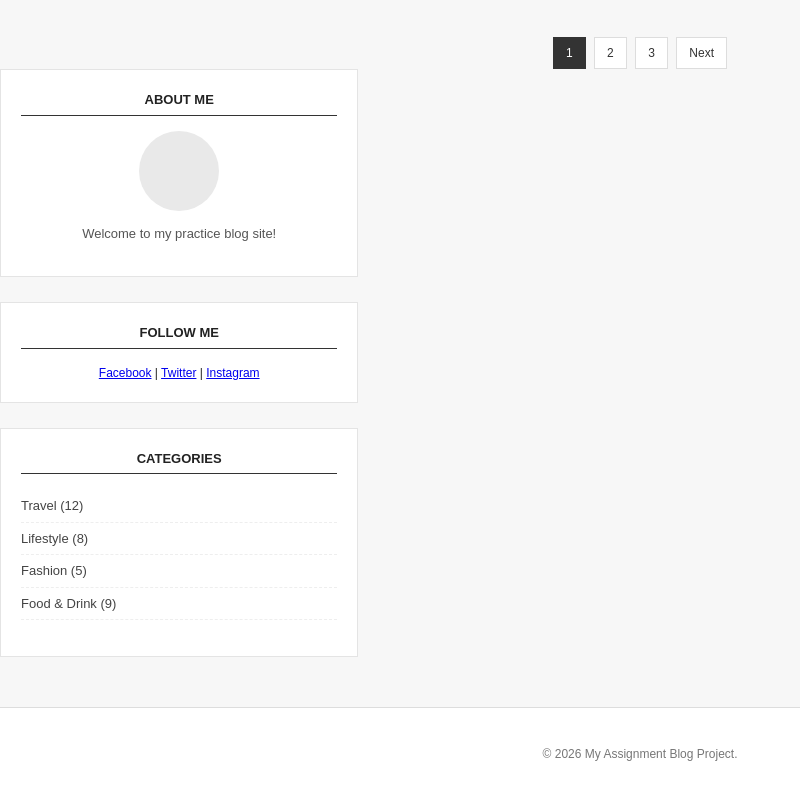
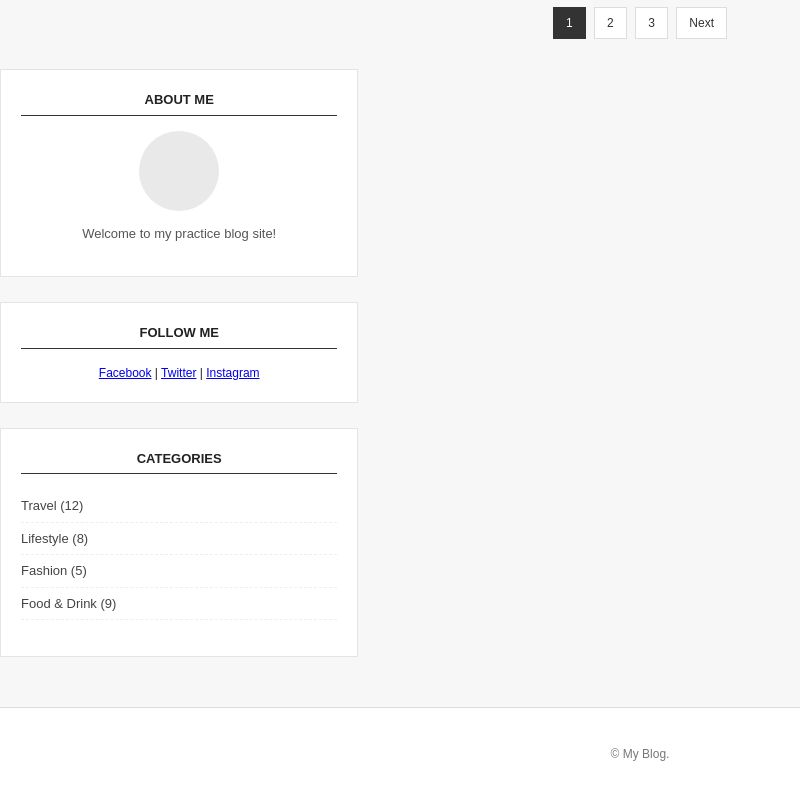
Before and after one commit to aajesh-tech/blog-task, a plain HTML site: page index.html in a window 1280 px wide. Shown: the part 2195-2995 px from the top of the page, without its empty margins (0-800 px from the left). Drawn offline with Linux system fonts and the light colour scheme.

Commit message:
Update index.html

```diff
--- a/index.html
+++ b/index.html
@@ -51,7 +51,6 @@
     <div class="right-column">
         </div>
 
-    </div>
                 </div>
 
                 <div class="blog-box">
@@ -130,7 +129,7 @@
     </div>
 
     <div id="footer">
-        <p>&copy; 2026 My Assignment Blog Project.</p>
+        <p>&copy; My Blog.</p>
     </div>
 
 </body>
```
